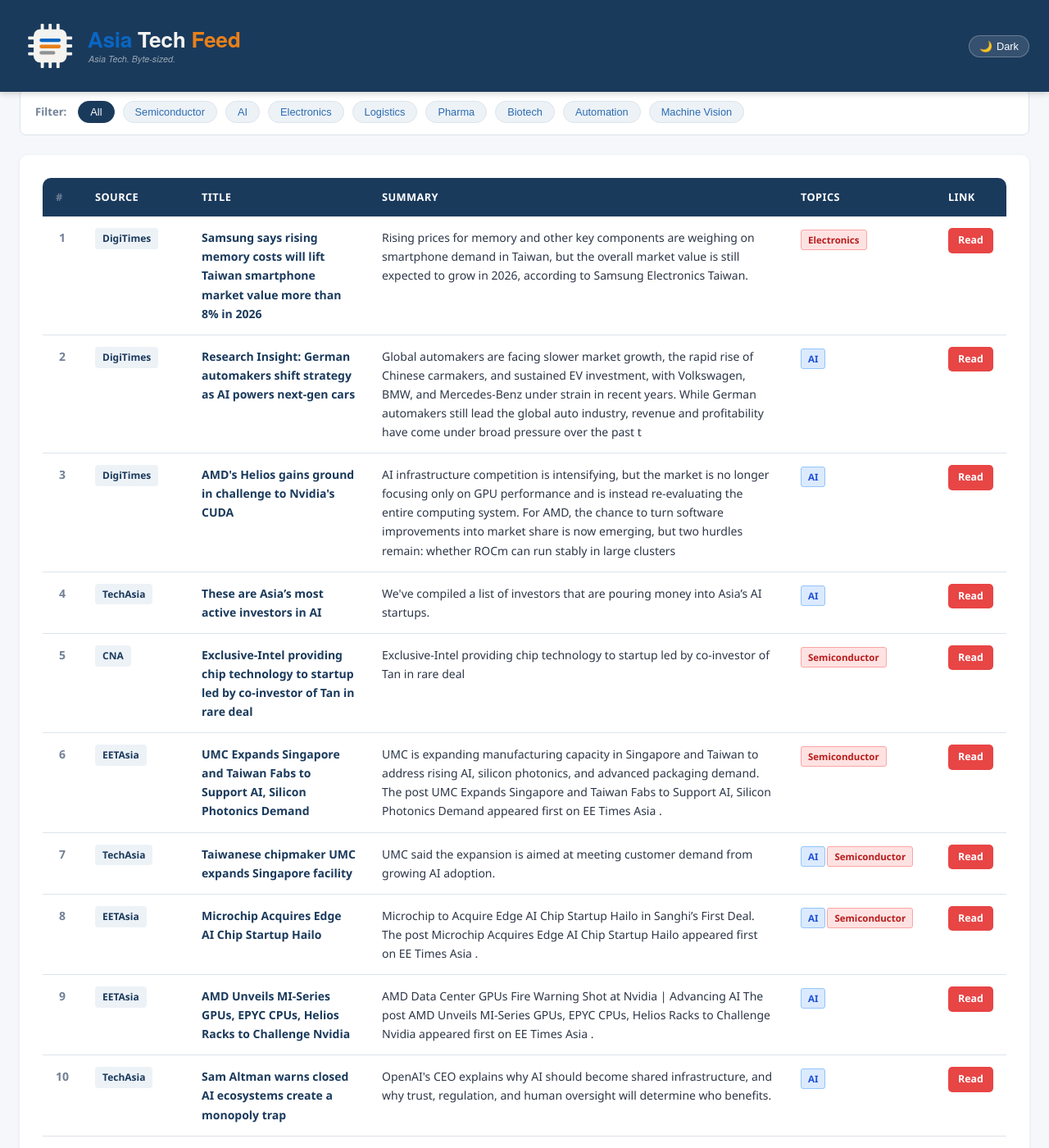
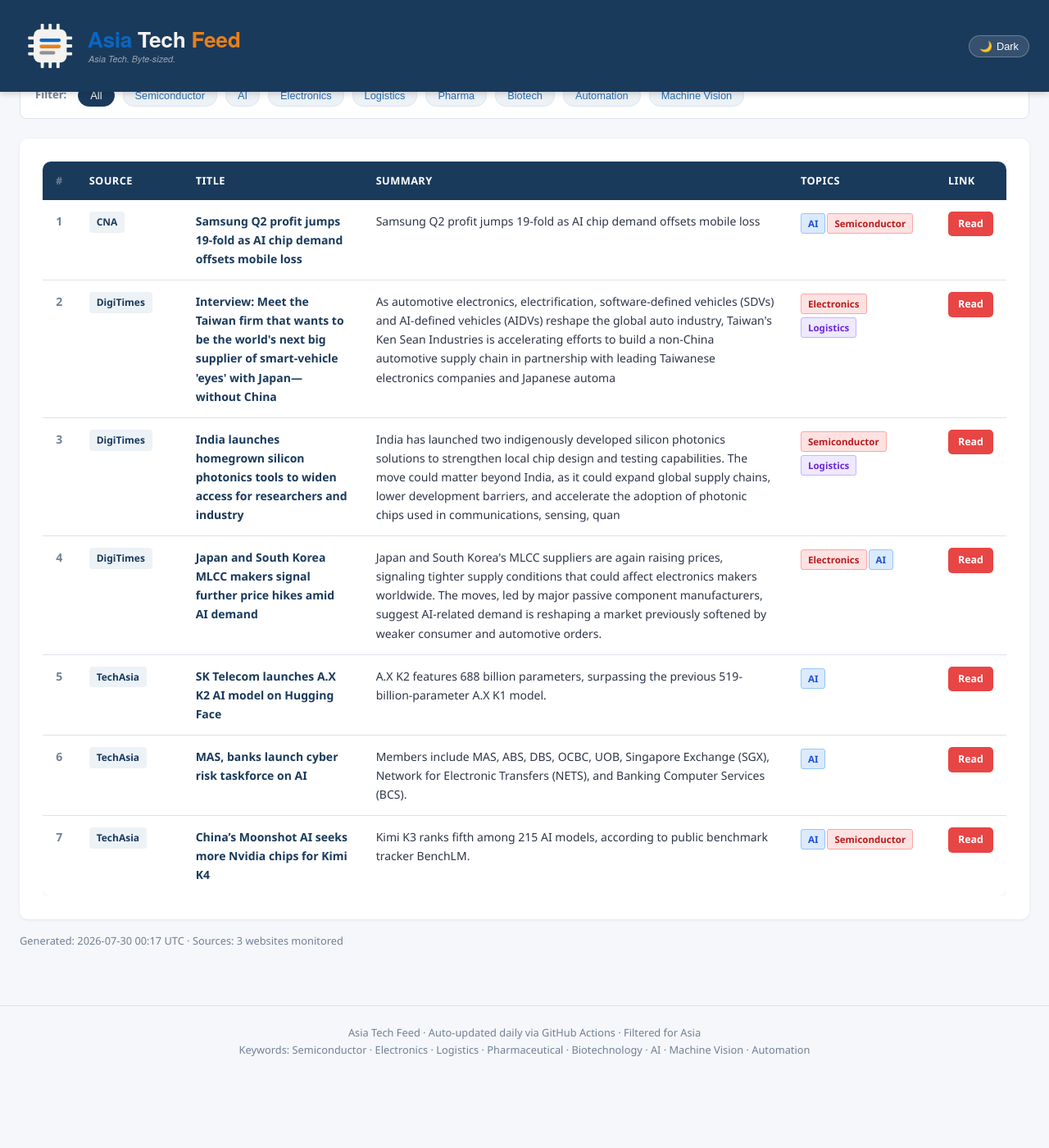
Before and after one commit to asiatechfeed/Asia-Tech-Feed, a Jekyll site: the page built from _posts/2026-07-30-asia-tech-news-digest.md, in a window 1280 px wide and 1400 px high, scrolled down 661 px. Shown: the whole window at 82% size. Built offline with Jekyll 4.4.1, drawn with Linux system fonts in a browser that asks for light colours; a script that is not in the unit is left out; after the commit the page ends 1974 px from its top, so only the background shows below that; some of the changed text lies outside the part shown.

Commit message:
📰 News digest 2026-07-30 (7 articles)

```diff
--- a/_posts/2026-07-30-asia-tech-news-digest.md
+++ b/_posts/2026-07-30-asia-tech-news-digest.md
@@ -1,16 +1,16 @@
 ---
 layout: post
 title: "Asia Tech News Digest - July 30, 2026"
-date: 2026-07-30 08:05:32 +0800
-articles_count: 11
-sources_count: 5
-sources: ["CNA", "DigiTimes", "EETAsia", "NikkeiAsia", "TechAsia"]
+date: 2026-07-30 08:17:50 +0800
+articles_count: 7
+sources_count: 3
+sources: ["CNA", "DigiTimes", "TechAsia"]
 csv_file: /assets/data/news-2026-07-30.tsv
-featured_title: "Samsung says rising memory costs will lift Taiwan smartphone market value more than 8% in 2026"
-featured_url: "https://www.digitimes.com/news/a20260729PD234/samsung-galaxy-smartphone-market-taiwan-2026.html"
-featured_source: "DigiTimes"
-featured_summary: "Rising prices for memory and other key components are weighing on smartphone demand in Taiwan, but the overall market value is still expected to grow in 2026, according to Samsung Electronics Taiwan."
-featured_image: "https://img.digitimes.com/newsshow/20260729pd234_files/1_b.jpg"
+featured_title: "Samsung Q2 profit jumps 19-fold as AI chip demand offsets mobile loss"
+featured_url: "https://www.channelnewsasia.com/business/samsung-q2-profit-jumps-19-fold-ai-chip-demand-offsets-mobile-loss-6287151"
+featured_source: "CNA"
+featured_summary: "Samsung Q2 profit jumps 19-fold as AI chip demand offsets mobile loss"
+featured_image: "https://dam.mediacorp.sg/image/upload/s--2rFjQBcN--/c_crop,h_450,w_800,x_0,y_57/c_fill,g_auto,h_676,w_1200/fl_relative,g_south_east,l_mediacorp:cna:watermark:2024-04:reuters_1,w_0.1/f_auto,q_auto/v1/one-cms/core/2026-07-30T000321Z_1_LYNXMPEM6T000_RTROPTP_3_SOUTHKOREA-CHIPS-HOT.JPG?itok=Z0MbizCt"
 ---
 
 <table class="news-table">
@@ -27,91 +27,59 @@ featured_image: "https://img.digitimes.com/newsshow/20260729pd234_files/1_b.jpg"
 <tbody>
 <tr>
   <td class="col-num">1</td>
-  <td class="col-source"><span class="source-badge">DigiTimes</span></td>
-  <td class="col-title"><span class="article-title">Samsung says rising memory costs will lift Taiwan smartphone market value more than 8% in 2026</span></td>
-  <td class="col-summary">Rising prices for memory and other key components are weighing on smartphone demand in Taiwan, but the overall market value is still expected to grow in 2026, according to Samsung Electronics Taiwan.</td>
-  <td class="col-tags"><span class="tag semi">Electronics</span></td>
-  <td class="col-link"><a class="btn-link" href="https://www.digitimes.com/news/a20260729PD234/samsung-galaxy-smartphone-market-taiwan-2026.html" target="_blank" rel="noopener">Read</a></td>
+  <td class="col-source"><span class="source-badge">CNA</span></td>
+  <td class="col-title"><span class="article-title">Samsung Q2 profit jumps 19-fold as AI chip demand offsets mobile loss</span></td>
+  <td class="col-summary">Samsung Q2 profit jumps 19-fold as AI chip demand offsets mobile loss</td>
+  <td class="col-tags"><span class="tag ai">AI</span><span class="tag semi">Semiconductor</span></td>
+  <td class="col-link"><a class="btn-link" href="https://www.channelnewsasia.com/business/samsung-q2-profit-jumps-19-fold-ai-chip-demand-offsets-mobile-loss-6287151" target="_blank" rel="noopener">Read</a></td>
 </tr>
 <tr>
   <td class="col-num">2</td>
   <td class="col-source"><span class="source-badge">DigiTimes</span></td>
-  <td class="col-title"><span class="article-title">Research Insight: German automakers shift strategy as AI powers next-gen cars</span></td>
-  <td class="col-summary">Global automakers are facing slower market growth, the rapid rise of Chinese carmakers, and sustained EV investment, with Volkswagen, BMW, and Mercedes-Benz under strain in recent years. While German automakers still lead the global auto industry, revenue and profitability have come under broad pressure over the past t</td>
-  <td class="col-tags"><span class="tag ai">AI</span></td>
-  <td class="col-link"><a class="btn-link" href="https://www.digitimes.com/news/a20260729PD232/automakers-growth-vehicle-market-bmw.html" target="_blank" rel="noopener">Read</a></td>
+  <td class="col-title"><span class="article-title">Interview: Meet the Taiwan firm that wants to be the world's next big supplier of smart-vehicle 'eyes' with Japan— without China</span></td>
+  <td class="col-summary">As automotive electronics, electrification, software-defined vehicles (SDVs) and AI-defined vehicles (AIDVs) reshape the global auto industry, Taiwan's Ken Sean Industries is accelerating efforts to build a non-China automotive supply chain in partnership with leading Taiwanese electronics companies and Japanese automa</td>
+  <td class="col-tags"><span class="tag semi">Electronics</span><span class="tag logis">Logistics</span></td>
+  <td class="col-link"><a class="btn-link" href="https://www.digitimes.com/news/a20260729PD223/automakers-automotive-electronics-electronics-taiwan-market.html" target="_blank" rel="noopener">Read</a></td>
 </tr>
 <tr>
   <td class="col-num">3</td>
   <td class="col-source"><span class="source-badge">DigiTimes</span></td>
-  <td class="col-title"><span class="article-title">AMD's Helios gains ground in challenge to Nvidia's CUDA</span></td>
-  <td class="col-summary">AI infrastructure competition is intensifying, but the market is no longer focusing only on GPU performance and is instead re-evaluating the entire computing system. For AMD, the chance to turn software improvements into market share is now emerging, but two hurdles remain: whether ROCm can run stably in large clusters</td>
-  <td class="col-tags"><span class="tag ai">AI</span></td>
-  <td class="col-link"><a class="btn-link" href="https://www.digitimes.com/news/a20260729PD230/amd-nvidia-cuda-infrastructure-competition.html" target="_blank" rel="noopener">Read</a></td>
+  <td class="col-title"><span class="article-title">India launches homegrown silicon photonics tools to widen access for researchers and industry</span></td>
+  <td class="col-summary">India has launched two indigenously developed silicon photonics solutions to strengthen local chip design and testing capabilities. The move could matter beyond India, as it could expand global supply chains, lower development barriers, and accelerate the adoption of photonic chips used in communications, sensing, quan</td>
+  <td class="col-tags"><span class="tag semi">Semiconductor</span><span class="tag logis">Logistics</span></td>
+  <td class="col-link"><a class="btn-link" href="https://www.digitimes.com/news/a20260729PR202/photonics-silicon-development-testing-technology.html" target="_blank" rel="noopener">Read</a></td>
 </tr>
 <tr>
   <td class="col-num">4</td>
-  <td class="col-source"><span class="source-badge">TechAsia</span></td>
-  <td class="col-title"><span class="article-title">These are Asia’s most active investors in AI</span></td>
-  <td class="col-summary">We've compiled a list of investors that are pouring money into Asia’s AI startups.</td>
-  <td class="col-tags"><span class="tag ai">AI</span></td>
-  <td class="col-link"><a class="btn-link" href="https://www.techinasia.com/these-are-asias-most-active-investors-in-ai" target="_blank" rel="noopener">Read</a></td>
+  <td class="col-source"><span class="source-badge">DigiTimes</span></td>
+  <td class="col-title"><span class="article-title">Japan and South Korea MLCC makers signal further price hikes amid AI demand</span></td>
+  <td class="col-summary">Japan and South Korea's MLCC suppliers are again raising prices, signaling tighter supply conditions that could affect electronics makers worldwide. The moves, led by major passive component manufacturers, suggest AI-related demand is reshaping a market previously softened by weaker consumer and automotive orders.</td>
+  <td class="col-tags"><span class="tag semi">Electronics</span><span class="tag ai">AI</span></td>
+  <td class="col-link"><a class="btn-link" href="https://www.digitimes.com/news/a20260729PD220/mlcc-demand-price-semco-electronics.html" target="_blank" rel="noopener">Read</a></td>
 </tr>
 <tr>
   <td class="col-num">5</td>
-  <td class="col-source"><span class="source-badge">CNA</span></td>
-  <td class="col-title"><span class="article-title">Exclusive-Intel providing chip technology to startup led by co-investor of Tan in rare deal</span></td>
-  <td class="col-summary">Exclusive-Intel providing chip technology to startup led by co-investor of Tan in rare deal</td>
-  <td class="col-tags"><span class="tag semi">Semiconductor</span></td>
-  <td class="col-link"><a class="btn-link" href="https://www.channelnewsasia.com/business/exclusive-intel-providing-chip-technology-startup-led-co-investor-tan-in-rare-deal-6287056" target="_blank" rel="noopener">Read</a></td>
+  <td class="col-source"><span class="source-badge">TechAsia</span></td>
+  <td class="col-title"><span class="article-title">SK Telecom launches A.X K2 AI model on Hugging Face</span></td>
+  <td class="col-summary">A.X K2 features 688 billion parameters, surpassing the previous 519-billion-parameter A.X K1 model.</td>
+  <td class="col-tags"><span class="tag ai">AI</span></td>
+  <td class="col-link"><a class="btn-link" href="https://www.techinasia.com/sk-telecom-partners-defense-ministry-military-ai" target="_blank" rel="noopener">Read</a></td>
 </tr>
 <tr>
   <td class="col-num">6</td>
-  <td class="col-source"><span class="source-badge">EETAsia</span></td>
-  <td class="col-title"><span class="article-title">UMC Expands Singapore and Taiwan Fabs to Support AI, Silicon Photonics Demand</span></td>
-  <td class="col-summary">UMC is expanding manufacturing capacity in Singapore and Taiwan to address rising AI, silicon photonics, and advanced packaging demand. The post UMC Expands Singapore and Taiwan Fabs to Support AI, Silicon Photonics Demand appeared first on EE Times Asia .</td>
-  <td class="col-tags"><span class="tag semi">Semiconductor</span></td>
-  <td class="col-link"><a class="btn-link" href="https://www.eetasia.com/umc-expands-singapore-and-taiwan-fabs-to-support-ai-silicon-photonics-demand/" target="_blank" rel="noopener">Read</a></td>
+  <td class="col-source"><span class="source-badge">TechAsia</span></td>
+  <td class="col-title"><span class="article-title">MAS, banks launch cyber risk taskforce on AI</span></td>
+  <td class="col-summary">Members include MAS, ABS, DBS, OCBC, UOB, Singapore Exchange (SGX), Network for Electronic Transfers (NETS), and Banking Computer Services (BCS).</td>
+  <td class="col-tags"><span class="tag ai">AI</span></td>
+  <td class="col-link"><a class="btn-link" href="https://www.techinasia.com/singapore-trial-tokenized-bills-2026" target="_blank" rel="noopener">Read</a></td>
 </tr>
 <tr>
   <td class="col-num">7</td>
   <td class="col-source"><span class="source-badge">TechAsia</span></td>
-  <td class="col-title"><span class="article-title">Taiwanese chipmaker UMC expands Singapore facility</span></td>
-  <td class="col-summary">UMC said the expansion is aimed at meeting customer demand from growing AI adoption.</td>
+  <td class="col-title"><span class="article-title">China’s Moonshot AI seeks more Nvidia chips for Kimi K4</span></td>
+  <td class="col-summary">Kimi K3 ranks fifth among 215 AI models, according to public benchmark tracker BenchLM.</td>
   <td class="col-tags"><span class="tag ai">AI</span><span class="tag semi">Semiconductor</span></td>
-  <td class="col-link"><a class="btn-link" href="https://www.techinasia.com/tsmc-leads-foundry-market-with-70-share-in-q2-2025" target="_blank" rel="noopener">Read</a></td>
-</tr>
-<tr>
-  <td class="col-num">8</td>
-  <td class="col-source"><span class="source-badge">EETAsia</span></td>
-  <td class="col-title"><span class="article-title">Microchip Acquires Edge AI Chip Startup Hailo</span></td>
-  <td class="col-summary">Microchip to Acquire Edge AI Chip Startup Hailo in Sanghi’s First Deal. The post Microchip Acquires Edge AI Chip Startup Hailo appeared first on EE Times Asia .</td>
-  <td class="col-tags"><span class="tag ai">AI</span><span class="tag semi">Semiconductor</span></td>
-  <td class="col-link"><a class="btn-link" href="https://www.eetasia.com/embeddednews-microchip-acquires-edge-ai-chip-startup-hailo/" target="_blank" rel="noopener">Read</a></td>
-</tr>
-<tr>
-  <td class="col-num">9</td>
-  <td class="col-source"><span class="source-badge">EETAsia</span></td>
-  <td class="col-title"><span class="article-title">AMD Unveils MI-Series GPUs, EPYC CPUs, Helios Racks to Challenge Nvidia</span></td>
-  <td class="col-summary">AMD Data Center GPUs Fire Warning Shot at Nvidia | Advancing AI The post AMD Unveils MI-Series GPUs, EPYC CPUs, Helios Racks to Challenge Nvidia appeared first on EE Times Asia .</td>
-  <td class="col-tags"><span class="tag ai">AI</span></td>
-  <td class="col-link"><a class="btn-link" href="https://www.eetasia.com/embeddednews-amd-unveils-mi-series-gpus-epyc-cpus-to-challenge-nvidia/" target="_blank" rel="noopener">Read</a></td>
-</tr>
-<tr>
-  <td class="col-num">10</td>
-  <td class="col-source"><span class="source-badge">TechAsia</span></td>
-  <td class="col-title"><span class="article-title">Sam Altman warns closed AI ecosystems create a monopoly trap</span></td>
-  <td class="col-summary">OpenAI's CEO explains why AI should become shared infrastructure, and why trust, regulation, and human oversight will determine who benefits.</td>
-  <td class="col-tags"><span class="tag ai">AI</span></td>
-  <td class="col-link"><a class="btn-link" href="https://www.techinasia.com/openai-ceo-keeping-ai-open" target="_blank" rel="noopener">Read</a></td>
-</tr>
-<tr>
-  <td class="col-num">11</td>
-  <td class="col-source"><span class="source-badge">NikkeiAsia</span></td>
-  <td class="col-title"><span class="article-title">South Korean stocks plunge, erasing AI rally gains as chip selloff deepens</span></td>
-  <td class="col-summary">South Korean stocks plunge, erasing AI rally gains as chip selloff deepens</td>
-  <td class="col-tags"><span class="tag ai">AI</span><span class="tag semi">Semiconductor</span></td>
-  <td class="col-link"><a class="btn-link" href="https://asia.nikkei.com/business/markets/south-korean-stocks-plunge-erasing-ai-rally-gains-as-chip-selloff-deepens" target="_blank" rel="noopener">Read</a></td>
+  <td class="col-link"><a class="btn-link" href="https://www.techinasia.com/chinas-moonshot-ai-launches-kimi-k2-6-model" target="_blank" rel="noopener">Read</a></td>
 </tr>
 </tbody>
 </table>
```
Also changed, not shown: _data/seen_urls.json (+8 -1 lines), _digest_meta.json (+19 -21 lines), assets/data/news-2026-07-30.tsv (+7 -11 lines), assets/data/search-index.json.
